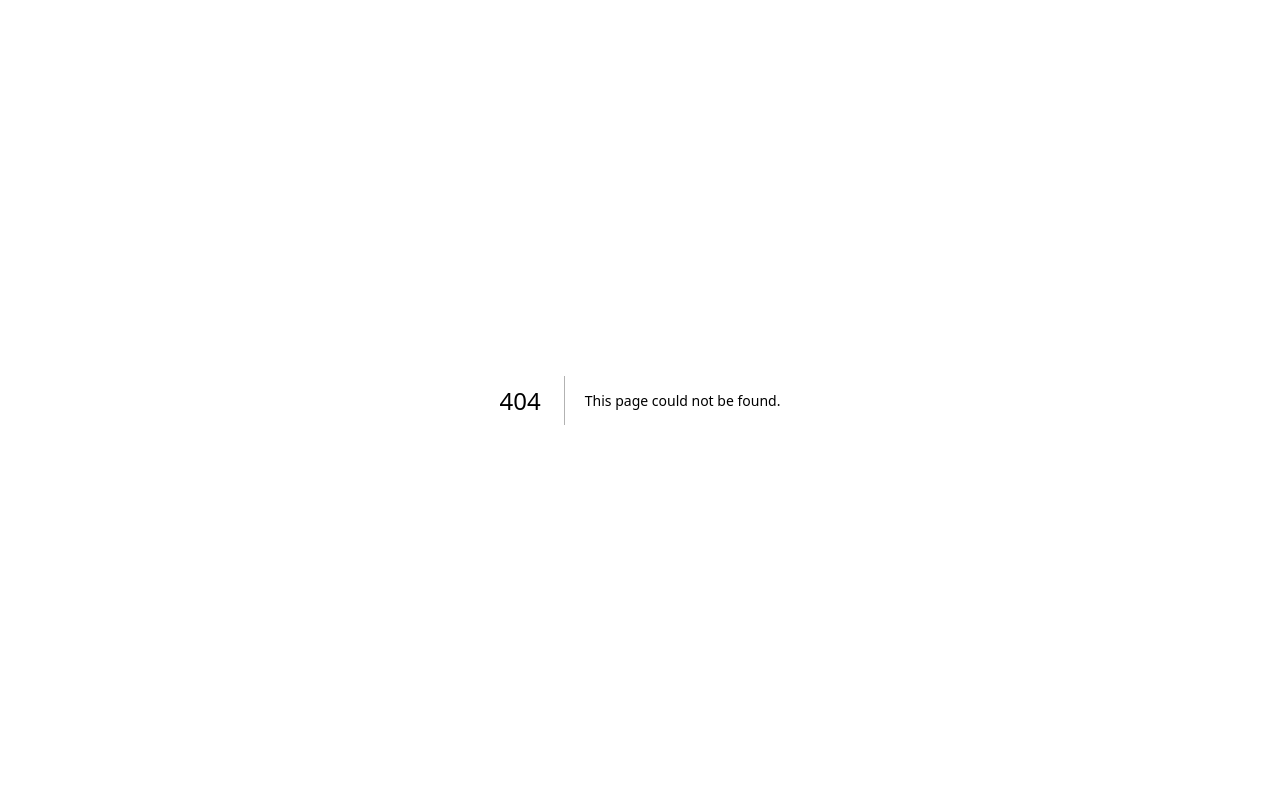
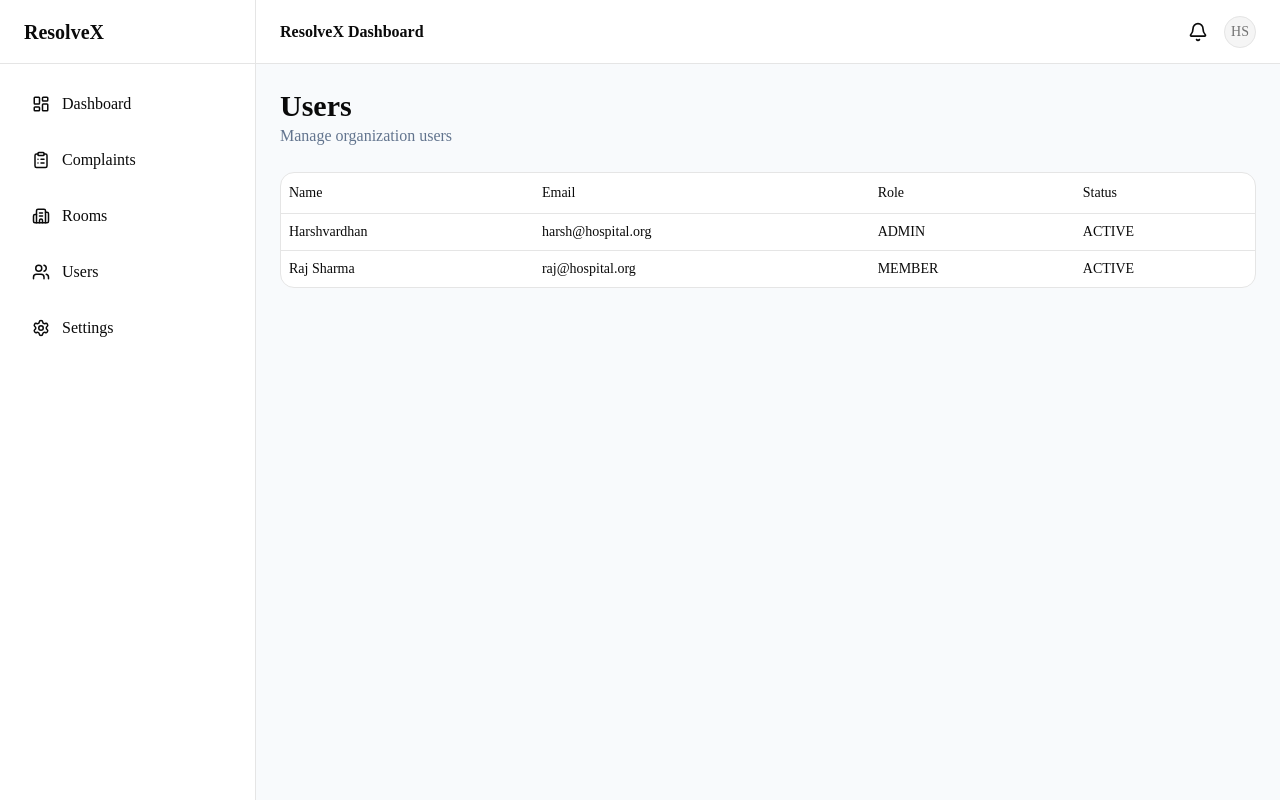
Before and after one commit to Harshvs2003/Resolve-X, a Next.js app in the folder resolvex/: page /dashboard/users in a window 1280 px wide. Before the commit this address had no page. Built offline with nearby package versions, Linux system fonts and the light colour scheme.

Commit message:
users addition

```diff
--- /dev/null
+++ b/resolvex/src/app/dashboard/users/page.tsx
@@ -0,0 +1,90 @@
+import {
+  Table,
+  TableBody,
+  TableCell,
+  TableHead,
+  TableHeader,
+  TableRow,
+} from "@/components/ui/table";
+
+import { userService }
+from "@/services/user-service";
+
+export default async function UsersPage() {
+
+  const users =
+    await userService.getUsers();
+
+  return (
+    <div className="space-y-6">
+
+      <div>
+
+        <h1
+          className="
+          text-3xl
+          font-bold
+          "
+        >
+          Users
+        </h1>
+
+        <p className="text-slate-500">
+          Manage organization users
+        </p>
+
+      </div>
+
+      <div className="bg-white rounded-xl border">
+
+        <Table>
+
+          <TableHeader>
+            <TableRow>
+
+              <TableHead>Name</TableHead>
+
+              <TableHead>Email</TableHead>
+
+              <TableHead>Role</TableHead>
+
+              <TableHead>Status</TableHead>
+
+            </TableRow>
+          </TableHeader>
+
+          <TableBody>
+
+            {users.map((user) => (
+
+              <TableRow key={user.id}>
+
+                <TableCell>
+                  {user.name}
+                </TableCell>
+
+                <TableCell>
+                  {user.email}
+                </TableCell>
+
+                <TableCell>
+                  {user.role}
+                </TableCell>
+
+                <TableCell>
+                  {user.status}
+                </TableCell>
+
+              </TableRow>
+
+            ))}
+
+          </TableBody>
+
+        </Table>
+
+      </div>
+
+    </div>
+  );
+}
--- /dev/null
+++ b/resolvex/src/mocks/users.ts
@@ -0,0 +1,18 @@
+import { User } from "@/types/user";
+
+export const mockUsers: User[] = [
+  {
+    id: "USR-001",
+    name: "Harshvardhan",
+    email: "harsh@hospital.org",
+    role: "ADMIN",
+    status: "ACTIVE",
+  },
+  {
+    id: "USR-002",
+    name: "Raj Sharma",
+    email: "raj@hospital.org",
+    role: "MEMBER",
+    status: "ACTIVE",
+  },
+];
--- /dev/null
+++ b/resolvex/src/services/user-service.ts
@@ -0,0 +1,7 @@
+import { mockUsers } from "@/mocks/users";
+
+export const userService = {
+  async getUsers() {
+    return mockUsers;
+  },
+};
--- /dev/null
+++ b/resolvex/src/types/user.ts
@@ -0,0 +1,13 @@
+export interface User {
+  id: string;
+  name: string;
+  email: string;
+
+  role:
+    | "ADMIN"
+    | "MEMBER";
+
+  status:
+    | "ACTIVE"
+    | "INACTIVE";
+}
```
